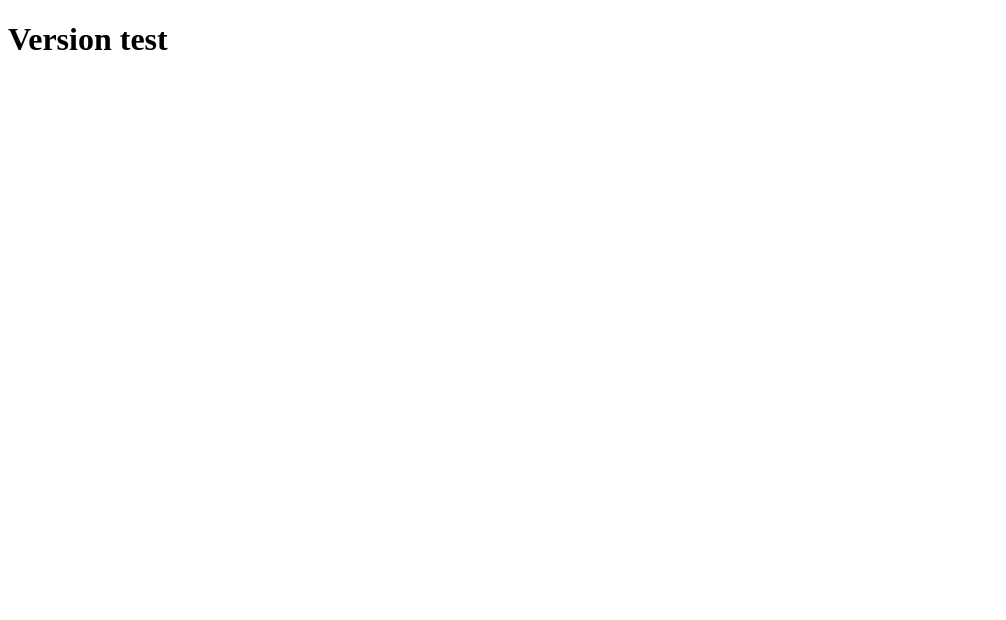
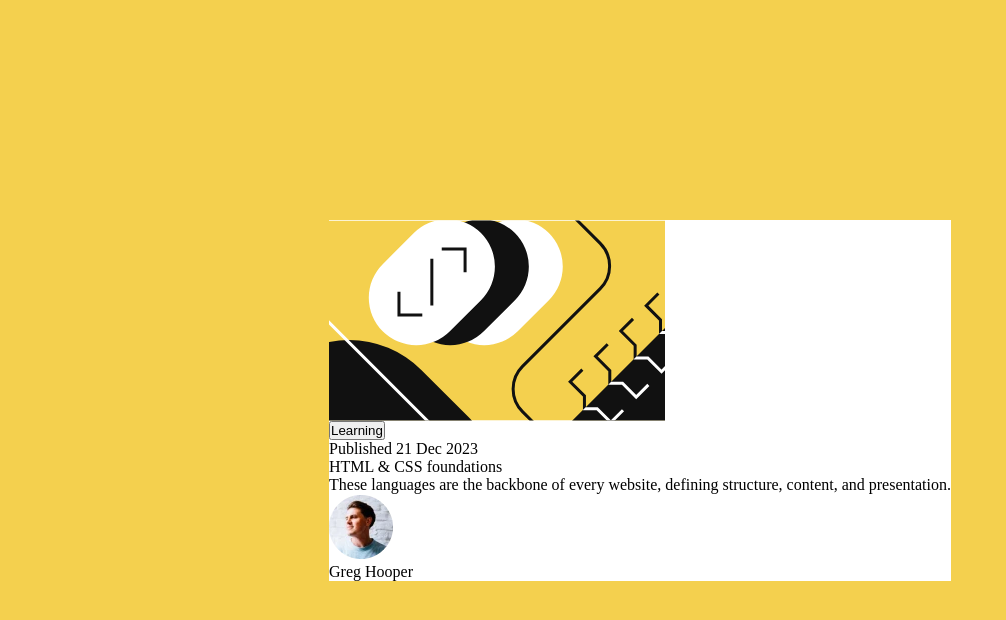
Before and after one commit to AnYa-git/Carte-blog, a plain HTML site: page index.html in a window 1280 px wide. Shown: the whole page, without its empty margins (0-1006 px from the left). Drawn offline with Linux system fonts and the light colour scheme.

Commit message:
centrer la div

```diff
--- a/index.html
+++ b/index.html
@@ -4,9 +4,119 @@
     <meta charset="UTF-8" />
     <meta name="viewport" content="width=device-width, initial-scale=1.0" />
     <link rel="stylesheet" href="style.css" />
+    <link rel="icon" href="img/favicon-32x32.png" type="image/png" />
     <title>Blog Card</title>
   </head>
   <body>
-    <h1>Version test</h1>
+    <div class="card">
+      <svg
+        xmlns="http://www.w3.org/2000/svg"
+        width="336"
+        height="201"
+        fill="none"
+        viewBox="0 0 336 201"
+      >
+        <g clip-path="url(#a)">
+          <path fill="#F4D04E" d="M0 .5h336v200H0z" />
+          <rect
+            width="139"
+            height="95"
+            x="87.996"
+            y="77.729"
+            fill="#fff"
+            rx="47.5"
+            transform="rotate(-45 87.996 77.729)"
+          />
+          <rect
+            width="139"
+            height="95"
+            x="54.055"
+            y="77.729"
+            fill="#111"
+            rx="47.5"
+            transform="rotate(-45 54.055 77.729)"
+          />
+          <path
+            fill="#111"
+            d="M234.864 209.036 451.4-7.5l67.175 67.175-216.536 216.536z"
+          />
+          <rect
+            width="139"
+            height="95"
+            x="20.114"
+            y="77.729"
+            fill="#fff"
+            rx="47.5"
+            transform="rotate(-45 20.114 77.729)"
+          />
+          <rect
+            width="204.19"
+            height="270.554"
+            fill="#111"
+            rx="102.095"
+            transform="scale(-1 1) rotate(45 -103.887 14.564)"
+          />
+          <path
+            stroke="#fff"
+            stroke-width="3"
+            d="m6.69-357.5 135.583 135.727c12.481 12.494 12.481 32.737 0 45.231L-45.544 11.475c-12.481 12.494-12.481 32.737 0 45.23L107.088 209.5"
+          />
+          <path
+            stroke="#111"
+            stroke-width="3"
+            d="M69.965 71.719v23.334h23.334M136.079 52.273V28.94h-23.334M102.845 38.838v46.67M210.364-37.5l60.873 60.873c12.497 12.496 12.497 32.758 0 45.254l-77.745 77.746c-12.497 12.496-12.497 32.758 0 45.254l69.872 69.873"
+          />
+          <path
+            stroke="#111"
+            stroke-width="3"
+            d="m253.339 149.574-12.144 12.145 14.256 14.257v12.672h12.673l13.729 13.729 12.145-12.145M278.685 124.228l-12.145 12.145 14.257 14.257v12.673h12.673l13.729 13.729 12.145-12.145M304.031 98.883l-12.145 12.144 14.257 14.257v12.673h12.673l13.729 13.729 12.144-12.145M329.376 73.537l-12.145 12.145 14.257 14.257v12.672h12.673l13.729 13.729 12.145-12.144"
+          />
+          <path
+            stroke="#fff"
+            stroke-width="5"
+            d="m354.722 48.191-12.145 12.145 14.257 14.257v12.673h12.673l13.729 13.729 12.145-12.145"
+          />
+          <mask
+            id="b"
+            width="285"
+            height="285"
+            x="234"
+            y="-8"
+            maskUnits="userSpaceOnUse"
+            style="mask-type: alpha"
+          >
+            <path
+              fill="#111"
+              d="M234.864 209.036 451.4-7.5l67.175 67.175-216.536 216.536z"
+            />
+          </mask>
+          <g stroke="#fff" mask="url(#b)">
+            <path
+              stroke-width="3"
+              d="m253.339 149.574-12.144 12.145 14.256 14.257v12.672h12.673l13.729 13.729 12.145-12.145M278.685 124.228l-12.145 12.145 14.257 14.257v12.673h12.673l13.729 13.729 12.145-12.145M304.031 98.883l-12.145 12.144 14.257 14.257v12.673h12.673l13.729 13.729 12.144-12.145M329.376 73.537l-12.145 12.145 14.257 14.257v12.672h12.673l13.729 13.729 12.145-12.145"
+            />
+            <path
+              stroke-width="5"
+              d="m354.722 48.191-12.145 12.145 14.257 14.257v12.673h12.673l13.729 13.729 12.145-12.145"
+            />
+          </g>
+        </g>
+        <defs>
+          <clipPath id="a"><path fill="#fff" d="M0 .5h336v200H0z" /></clipPath>
+        </defs>
+      </svg>
+
+      <button>Learning</button>
+      <p>Published 21 Dec 2023</p>
+      <p>HTML & CSS foundations</p>
+      <p>
+        These languages are the backbone of every website, defining structure,
+        content, and presentation.
+      </p>
+      <div>
+        <img src="img/image-avatar.webp" alt="avatar de l'utilisateur" />
+        <p>Greg Hooper</p>
+      </div>
+    </div>
   </body>
 </html>
--- a/style.css
+++ b/style.css
@@ -0,0 +1,24 @@
+@import url("https://fonts.googleapis.com/css2?family=Figtree:ital,wght@0,300..900;1,300..900&display=swap");
+
+* {
+  margin: 0;
+  padding: 0;
+  box-sizing: border-box;
+}
+
+body {
+  margin: 0;
+  height: 100vh;
+  overflow: hidden;
+  display: flex;
+  justify-content: center;
+  align-items: center;
+  background-color: hsl(47, 88%, 63%);
+}
+
+.card {
+  background-color: hsl(0, 0%, 100%);
+  display: flex;
+  flex-direction: column;
+  align-items: flex-start;
+}
```
Also changed, not shown: img/favicon-32x32.png (added), img/illustration-article.svg (added), img/image-avatar.webp (added).
